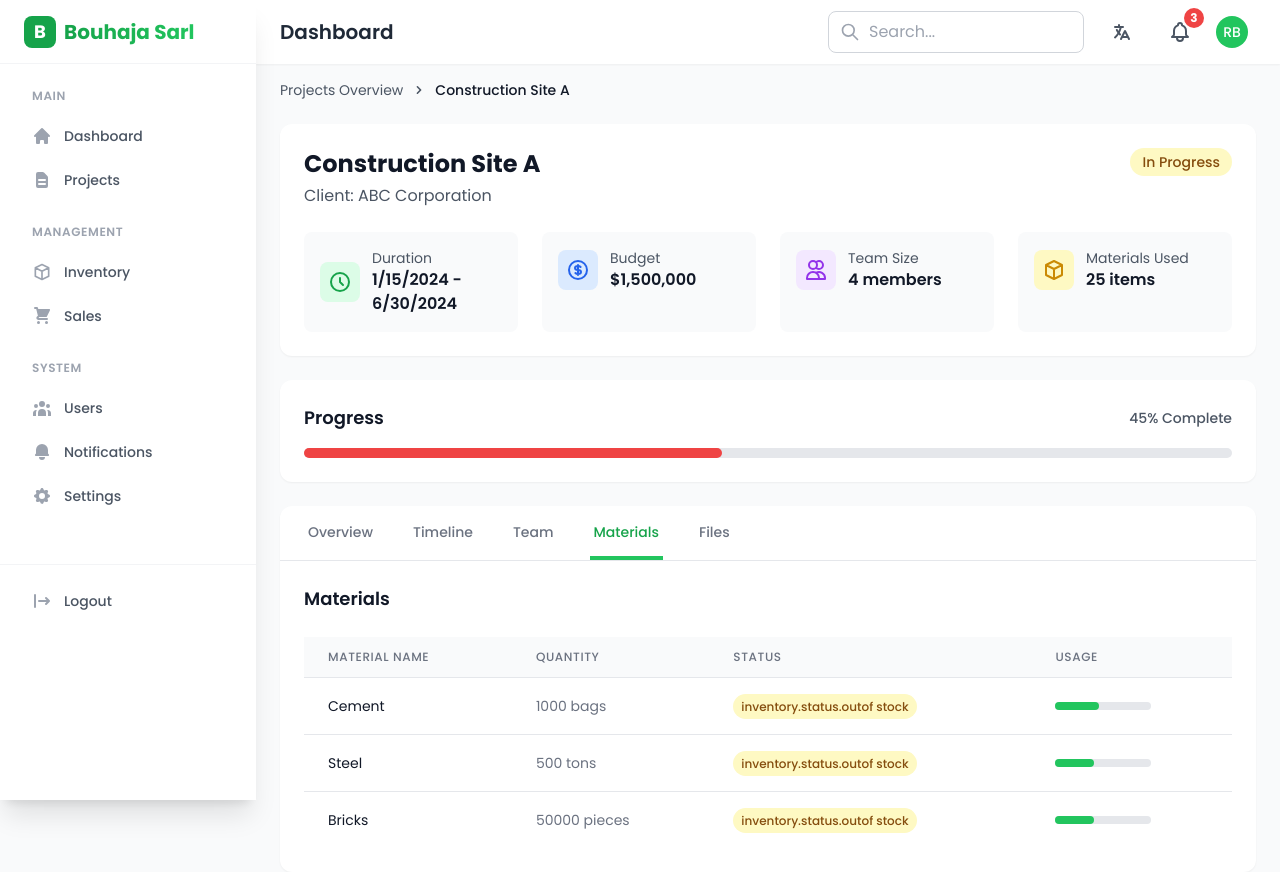
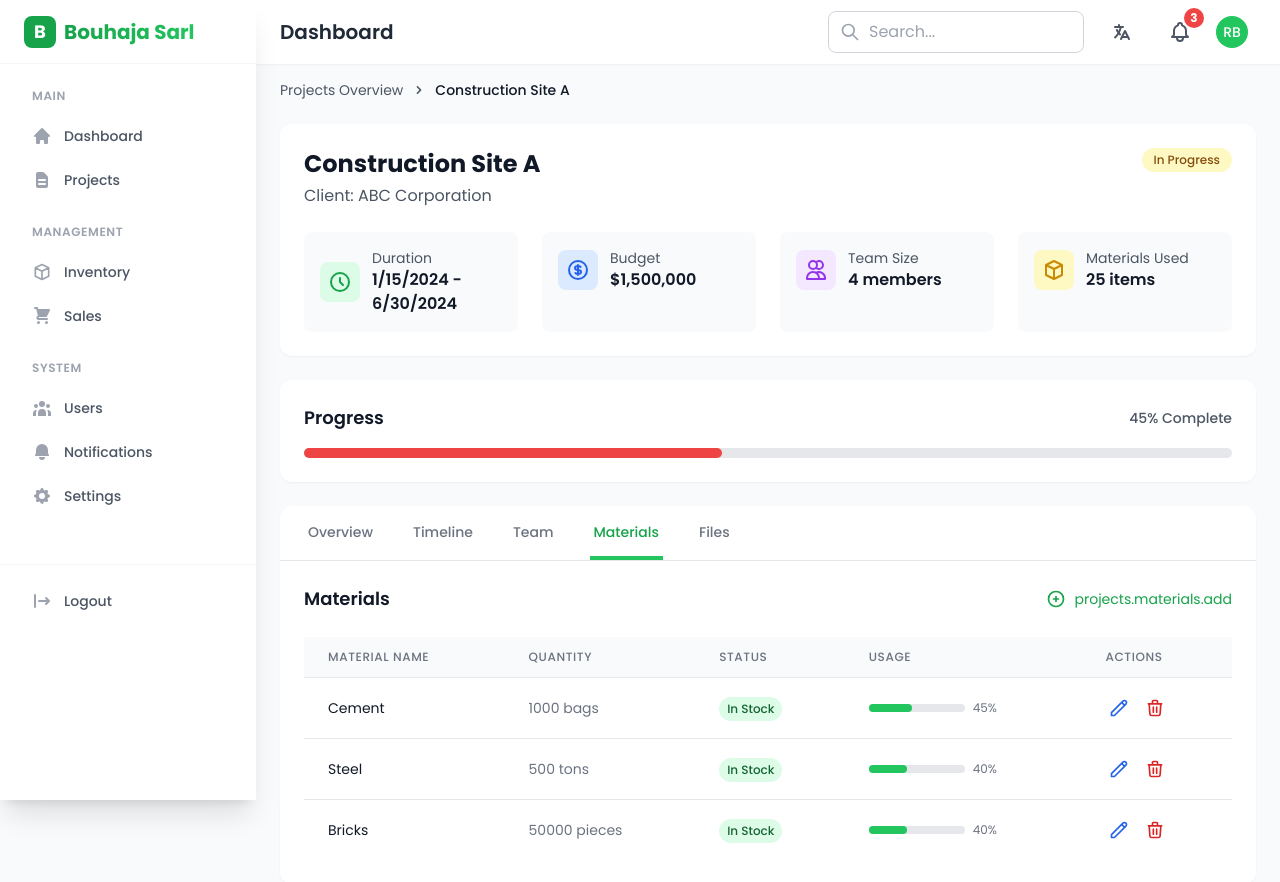
Before and after one commit to rachidfrex/construction-management-app, a React (Vite) app: page /projects/1 in a window 1280 px wide. Both pictures are taken after a click on the button "Materials". Built offline with nearby package versions, Linux system fonts and the light colour scheme.

Commit message:
feat: add translation for 'upload files' in Arabic, French, and English

```diff
--- a/src/pages/dashboard/ProjectDetails.tsx
+++ b/src/pages/dashboard/ProjectDetails.tsx
@@ -20,43 +20,15 @@ import {
   HiOutlineDownload,
   HiOutlineTrash,
   HiOutlineDocumentAdd,
-  HiOutlineCloudUpload
+  HiOutlineCloudUpload,
+  HiOutlinePencil,
+  HiOutlinePlusCircle
 } from 'react-icons/hi';
 import Sidebar from '../../components/dashboard/Sidebar';
 import Header from '../../components/dashboard/Header';
 import { storage } from '../../mockData/db';
 
-// interface Project {
-//   id: number;
-//   name: string;
-//   description: string;
-//   clientName: string;
-//   startDate: string;
-//   endDate: string;
-//   status: 'In Progress' | 'Completed' | 'Delayed' | 'Canceled';
-//   type: string;
-//   team: {
-//     id: string;
-//     name: string;
-//     role: string;
-//   }[];
-//   progress: number;
-//   budget: number;
-//   materialsUsed: number;
-//   tasks: {
-//     id: number;
-//     title: string;
-//     date: string;
-//     status: 'completed' | 'in-progress' | 'pending';
-//   }[];
-//   materials: {
-//     id: number;
-//     name: string;
-//     quantity: string;
-//     status: string;
-//     usage: string;
-//   }[];
-// }
+
 interface Project {
   id: number;
   name: string;
@@ -183,6 +155,15 @@ const ProjectDetails = () => {
       icon: <HiOutlineDocument className="w-5 h-5" />
     }
   ];
+  const handleEditMaterial = (materialId: number) => {
+    // Implement edit functionality
+    console.log('Edit material:', materialId);
+  };
+
+  const handleDeleteMaterial = (materialId: number) => {
+    // Implement delete functionality
+    console.log('Delete material:', materialId);
+  };
 
   return (
     <div className="min-h-screen bg-gray-50">
@@ -206,7 +187,7 @@ const ProjectDetails = () => {
               <h1 className="text-2xl font-bold text-gray-900">{project?.name}</h1>
               <p className="text-gray-600 mt-1">{t('projects.client')}: {project?.clientName}</p>
             </div>
-            <span className={`px-3 py-1 rounded-full text-sm font-medium ${statusColors[project?.status || 'In Progress']}`}>
+            <span className={`px-3 py-1 rounded-full text-xs font-medium ${statusColors[project?.status || 'In Progress']}`}>
               {t(`projects.status.${project?.status?.toLowerCase().replace(' ', '')}`)}
             </span>
           </div>
@@ -442,56 +423,127 @@ const ProjectDetails = () => {
 
 {activeTab === 'materials' && (
   <div className="space-y-6">
-                    <h3 className="text-lg font-semibold text-gray-900 mb-6">
+    <div className="flex items-center justify-between mb-6">
+      <h3 className="text-lg font-semibold text-gray-900">
         {t('projects.details.materials')}
       </h3>
+      <motion.button
+        whileHover={{ scale: 1.02 }}
+        whileTap={{ scale: 0.98 }}
+        className="flex items-center gap-2 text-sm text-green-600 hover:text-green-700"
+      >
+        <HiOutlinePlusCircle className="w-5 h-5" />
+        {t('projects.materials.add')}
+      </motion.button>
+    </div>
     <div className="overflow-x-auto">
-                      <table className="min-w-full divide-y divide-gray-200">
+      <table className={`min-w-full divide-y divide-gray-200 ${
+        direction === 'rtl' ? 'text-right' : 'text-left'
+      }`}>
         <thead className="bg-gray-50">
           <tr>
-                            <th className="px-6 py-3 text-left text-xs font-medium text-gray-500 uppercase tracking-wider">
+            <th className={`px-6 py-3 text-xs font-medium text-gray-500 uppercase tracking-wider ${
+              direction === 'rtl' ? 'text-right' : 'text-left'
+            }`}>
               {t('projects.materials.name')}
             </th>
-                            <th className="px-6 py-3 text-left text-xs font-medium text-gray-500 uppercase tracking-wider">
+            <th className={`px-6 py-3 text-xs font-medium text-gray-500 uppercase tracking-wider ${
+              direction === 'rtl' ? 'text-right' : 'text-left'
+            }`}>
               {t('projects.materials.quantity')}
             </th>
-                            <th className="px-6 py-3 text-left text-xs font-medium text-gray-500 uppercase tracking-wider">
+            <th className={`px-6 py-3 text-xs font-medium text-gray-500 uppercase tracking-wider ${
+              direction === 'rtl' ? 'text-right' : 'text-left'
+            }`}>
               {t('projects.materials.status')}
             </th>
-                            <th className="px-6 py-3 text-left text-xs font-medium text-gray-500 uppercase tracking-wider">
+            <th className={`px-6 py-3 text-xs font-medium text-gray-500 uppercase tracking-wider ${
+              direction === 'rtl' ? 'text-right' : 'text-left'
+            }`}>
               {t('projects.materials.usage')}
+            </th>
+            <th className="px-6 py-3 text-xs font-medium text-gray-500 uppercase tracking-wider">
+              {t('common.actions')}
             </th>
           </tr>
         </thead>
         <tbody className="bg-white divide-y divide-gray-200">
           {project.materials?.map((material) => {
-                            // Add null check and default status
-                            const status = material.status || 'Out of Stock';
-                            const statusKey = status.toLowerCase().replace(' ', '');
+            const usagePercentage = material.quantity > 0
+              ? Math.round((material.used / material.quantity) * 100)
+              : 0;
+
+            const getStatus = (used: number, quantity: number) => {
+              if (quantity === 0) return 'outofstock';
+              const remaining = quantity - used;
+              if (remaining <= 0) return 'outofstock';
+              if (remaining < quantity * 0.2) return 'lowstock';
+              return 'instock';
+            };
+
+            const status = getStatus(material.used, material.quantity);
 
             return (
               <tr key={material.id}>
-                                <td className="px-6 py-4 whitespace-nowrap text-sm text-gray-900">
+                <td className={`px-6 py-4 whitespace-nowrap text-sm text-gray-900 ${
+                  direction === 'rtl' ? 'text-right' : 'text-left'
+                }`}>
                   {material.name}
                 </td>
-                                <td className="px-6 py-4 whitespace-nowrap text-sm text-gray-500">
+                <td className={`px-6 py-4 whitespace-nowrap text-sm text-gray-500 ${
+                  direction === 'rtl' ? 'text-right' : 'text-left'
+                }`}>
                   {material.quantity} {material.unit}
                 </td>
-                                <td className="px-6 py-4 whitespace-nowrap">
-                                  <span className={`px-2 py-1 text-xs font-medium rounded-full ${
-                                    status === 'In Stock' ? 'bg-green-100 text-green-800' :
-                                    'bg-yellow-100 text-yellow-800'
+                <td className={`px-6 py-4 whitespace-nowrap ${
+                  direction === 'rtl' ? 'text-right' : 'text-left'
                 }`}>
-                                    {t(`inventory.status.${statusKey}`)}
+                  <span className={`inline-flex px-2 py-1 text-xs font-medium rounded-full ${
+                    status === 'instock' ? 'bg-green-100 text-green-800' :
+                    status === 'lowstock' ? 'bg-yellow-100 text-yellow-800' :
+                    'bg-red-100 text-red-800'
+                  }`}>
+                    {t(`inventory.status.${status}`)}
                   </span>
                 </td>
-                                <td className="px-6 py-4 whitespace-nowrap">
+                <td className={`px-6 py-4 whitespace-nowrap ${
+                  direction === 'rtl' ? 'text-right' : 'text-left'
+                }`}>
+                  <div className="flex items-center gap-2">
                     <div className="w-24 bg-gray-200 rounded-full h-2">
                       <motion.div
                         initial={{ width: 0 }}
-                                      animate={{ width: `${(material.used / material.quantity) * 100}%` }}
-                                      className="bg-green-500 h-2 rounded-full"
+                        animate={{ width: `${usagePercentage}%` }}
+                        className={`h-2 rounded-full ${
+                          usagePercentage > 80 ? 'bg-red-500' :
+                          usagePercentage > 50 ? 'bg-yellow-500' :
+                          'bg-green-500'
+                        }`}
                       />
+                    </div>
+                    <span className="text-xs text-gray-500">
+                      {usagePercentage}%
+                    </span>
+                  </div>
+                </td>
+                <td className="px-6 py-4 whitespace-nowrap text-sm text-gray-500">
+                  <div className="flex items-center gap-2">
+                    <motion.button
+                      whileHover={{ scale: 1.1 }}
+                      whileTap={{ scale: 0.9 }}
+                      className="p-1 text-blue-600 hover:text-blue-700 rounded-full hover:bg-blue-50"
+                      onClick={() => handleEditMaterial(material.id)}
+                    >
+                      <HiOutlinePencil className="w-5 h-5" />
+                    </motion.button>
+                    <motion.button
+                      whileHover={{ scale: 1.1 }}
+                      whileTap={{ scale: 0.9 }}
+                      className="p-1 text-red-600 hover:text-red-700 rounded-full hover:bg-red-50"
+                      onClick={() => handleDeleteMaterial(material.id)}
+                    >
+                      <HiOutlineTrash className="w-5 h-5" />
+                    </motion.button>
                   </div>
                 </td>
               </tr>
@@ -499,7 +551,7 @@ const ProjectDetails = () => {
           })}
           {(!project.materials || project.materials.length === 0) && (
             <tr>
-                              <td colSpan={4} className="px-6 py-4 text-center text-gray-500">
+              <td colSpan={5} className="px-6 py-4 text-center text-gray-500">
                 {t('projects.materials.noMaterials')}
               </td>
             </tr>
--- a/src/translations/ar.ts
+++ b/src/translations/ar.ts
@@ -375,6 +375,7 @@ export const ar = {
         },
 
         form: {
+          uploadFiles: "رفع الملفات",
           projectName: "اسم المشروع",
           clientName: "اسم العميل",
           projectType: "نوع المشروع",
--- a/src/translations/en.ts
+++ b/src/translations/en.ts
@@ -388,6 +388,7 @@ export const en = {
         attachments: "Attachments",
         milestones: "Project Milestones",
         addMilestone: "Add Milestone",
+        uploadFiles: "Upload Files",
 
         steps: {
           general: "General Information",
--- a/src/translations/fr.ts
+++ b/src/translations/fr.ts
@@ -362,6 +362,7 @@ export const fr = {
         files: "Fichiers"
       },
       form: {
+        uploadFiles: "Télécharger des Fichiers",
         projectName: "Nom du Projet",
         clientName: "Nom du Client",
         projectType: "Type de Projet",
```
Lines whose indentation alone changed are shown as unchanged.
